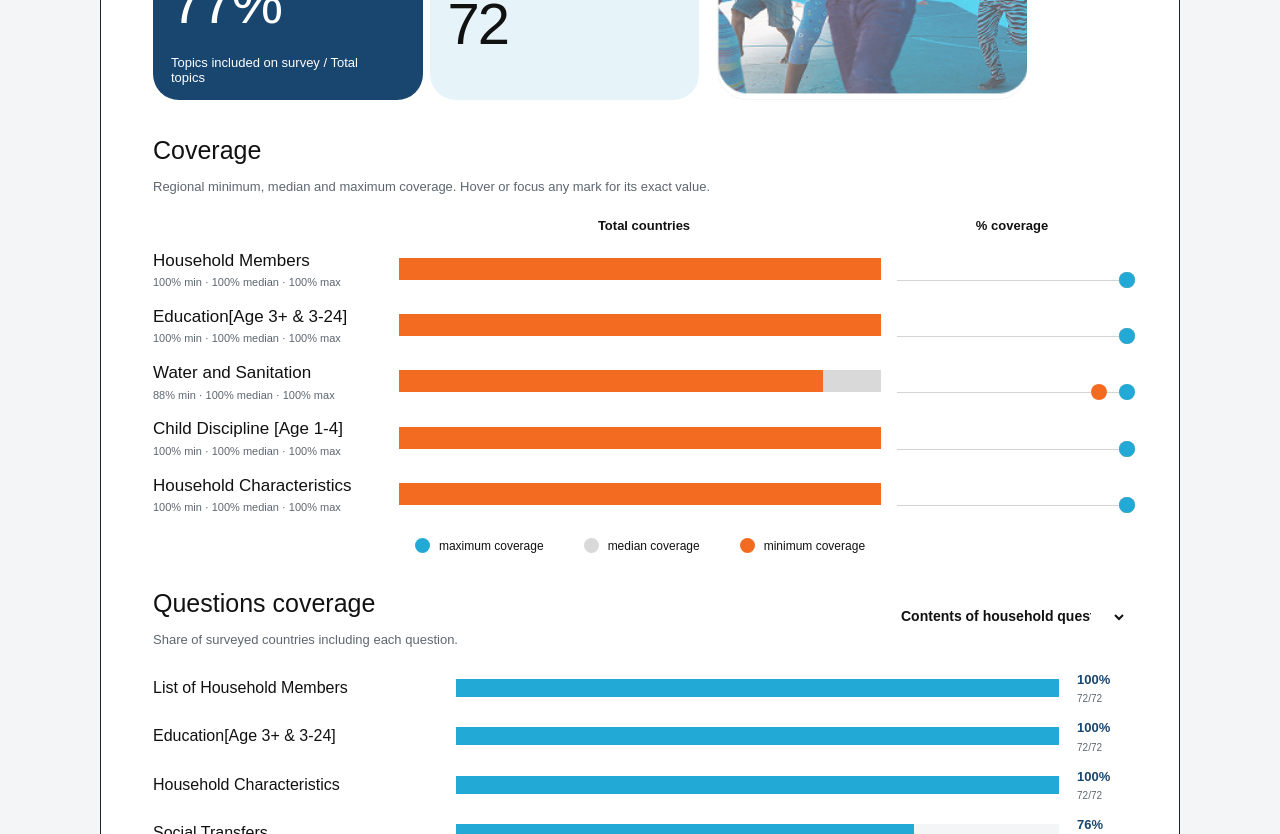
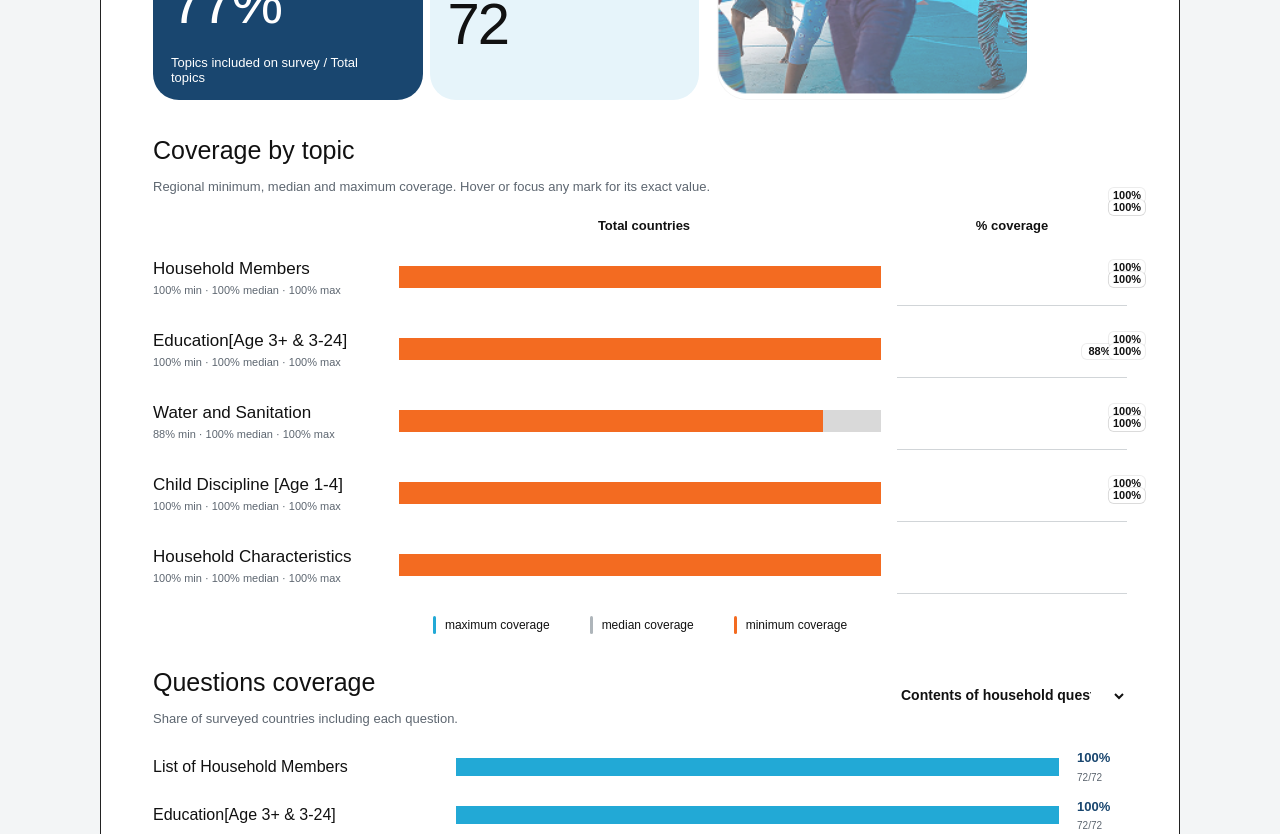
Before and after one commit to cmajorros/MICS-Survey-Topics-Dashboard, a Next.js app: page / in a window 1280 px wide. Shown: the part 420-1254 px from the top of the page. Built offline with nearby package versions, Linux system fonts and the light colour scheme.

Commit message:
Refine coverage markers and survey status labels

```diff
--- a/app/MicsDashboard.tsx
+++ b/app/MicsDashboard.tsx
@@ -168,7 +168,7 @@ function OverviewView({ rows, round, setRound }: { rows: MicsRow[]; round: strin
       </div>
 
       <section className="dashboard-section">
-        <h2>Coverage</h2>
+        <h2>Coverage by topic</h2>
         <p className="section-note">Regional minimum, median and maximum coverage. Hover or focus any mark for its exact value.</p>
         <div className="coverage-head"><span>Total countries</span><span>% coverage</span></div>
         <div className="coverage-table">
@@ -182,18 +182,18 @@ function OverviewView({ rows, round, setRound }: { rows: MicsRow[]; round: strin
                   <i className="range-max" style={{ left: `${item.median}%`, width: `${Math.max(0, item.max - item.median)}%` }} />
                 </div>
               </DataTooltip>
-              <div className="dot-range">
-                <i tabIndex={0} aria-label={`Minimum coverage ${item.min}%`} data-tooltip={`Minimum coverage: ${item.min}%`} className="dot dot-orange has-tooltip" style={{ left: `${clamp(item.min)}%` }} />
-                <i tabIndex={0} aria-label={`Median coverage ${item.median}%`} data-tooltip={`Median coverage: ${item.median}%`} className="dot dot-gray has-tooltip" style={{ left: `${clamp(item.median)}%` }} />
-                <i tabIndex={0} aria-label={`Maximum coverage ${item.max}%`} data-tooltip={`Maximum coverage: ${item.max}%`} className="dot dot-blue has-tooltip" style={{ left: `${clamp(item.max)}%` }} />
+              <div className="dot-range marker-range">
+                <i tabIndex={0} aria-label={`Minimum coverage ${item.min}%`} data-tooltip={`Minimum coverage: ${item.min}%`} className="coverage-marker marker-orange has-tooltip" style={{ left: `${clamp(item.min)}%` }}><span>{item.min}%</span></i>
+                <i tabIndex={0} aria-label={`Median coverage ${item.median}%`} data-tooltip={`Median coverage: ${item.median}%`} className="coverage-marker marker-gray has-tooltip" style={{ left: `${clamp(item.median)}%` }}><span>{item.median}%</span></i>
+                <i tabIndex={0} aria-label={`Maximum coverage ${item.max}%`} data-tooltip={`Maximum coverage: ${item.max}%`} className="coverage-marker marker-blue has-tooltip" style={{ left: `${clamp(item.max)}%` }}><span>{item.max}%</span></i>
               </div>
             </div>
           ))}
         </div>
         <div className="legend">
-          <span><i className="dot dot-blue" />maximum coverage</span>
-          <span><i className="dot dot-gray" />median coverage</span>
-          <span><i className="dot dot-orange" />minimum coverage</span>
+          <span><i className="line-marker-key marker-blue" />maximum coverage</span>
+          <span><i className="line-marker-key marker-gray" />median coverage</span>
+          <span><i className="line-marker-key marker-orange" />minimum coverage</span>
         </div>
       </section>
 
@@ -340,7 +340,7 @@ function CountryView({ rows, round, setRound }: { rows: MicsRow[]; round: string
               {ROUND_ORDER.map((item) => {
                 const candidates = rows.filter((row) => row.round === item && countryKey(row.survey) === matchKey && row.contentTitle === selectedQuestionnaire && row.question === question);
                 const value = candidates[0]?.include;
-                const status = value === 1 ? "Included" : value === 0 ? "Not included" : "No record";
+                const status = value === 1 ? "Included" : value === 0 ? "Not included" : "No record / Not conduct survey";
                 return <i key={item} tabIndex={0} aria-label={`${question}, ${item}: ${status}`} data-tooltip={`${item}: ${status}`} className={`matrix-dot has-tooltip ${value === 1 ? "included" : value === 0 ? "removed" : "missing"}`} />;
               })}
             </div>
@@ -349,7 +349,7 @@ function CountryView({ rows, round, setRound }: { rows: MicsRow[]; round: string
         <div className="legend matrix-legend">
           <span><i className="dot dot-blue" />Include</span>
           <span><i className="dot dot-orange" />Not included</span>
-          <span><i className="dot dot-gray" />No record</span>
+          <span><i className="dot dot-gray" />No record / Not conduct survey</span>
         </div>
       </section>
     </section>
--- a/app/globals.css
+++ b/app/globals.css
@@ -175,6 +175,37 @@ button, select, [tabindex] { outline-color: var(--cyan); }
 .dot-blue { background: var(--cyan); }
 .dot-gray { background: var(--gray); }
 .dot-orange { background: var(--orange); }
+.marker-range { height: 58px; }
+.coverage-marker {
+  position: absolute;
+  bottom: -1px;
+  width: 3px;
+  height: 30px;
+  border-radius: 2px 2px 0 0;
+  transform: translateX(-50%);
+}
+.coverage-marker span {
+  position: absolute;
+  left: 50%;
+  bottom: 34px;
+  min-width: 34px;
+  padding: 2px 4px;
+  border-radius: 5px;
+  background: #fff;
+  color: var(--ink);
+  font-family: Arial, Helvetica, sans-serif;
+  font-size: 11px;
+  font-weight: 700;
+  line-height: 1;
+  text-align: center;
+  transform: translateX(-50%);
+  box-shadow: 0 0 0 1px rgba(17, 17, 17, .08);
+}
+.coverage-marker.marker-gray span { bottom: 46px; }
+.marker-blue { background: var(--cyan); }
+.marker-gray { background: #aeb5ba; }
+.marker-orange { background: var(--orange); }
+.line-marker-key { display: inline-block; width: 3px; height: 18px; border-radius: 2px; }
 .legend { display: flex; justify-content: center; gap: 40px; margin-top: 22px; font-size: 12px; }
 .legend span { display: inline-flex; align-items: center; gap: 9px; }
 .legend .dot { position: static; width: 15px; height: 15px; transform: none; }
```
